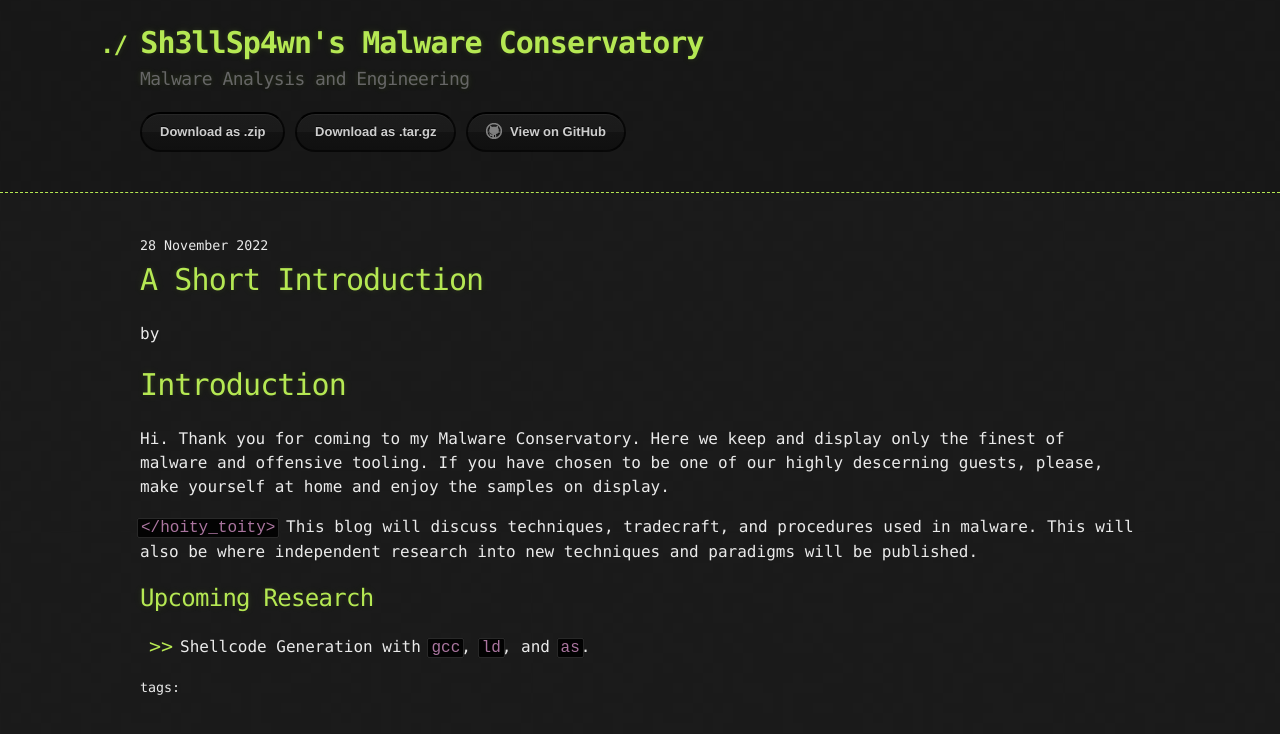
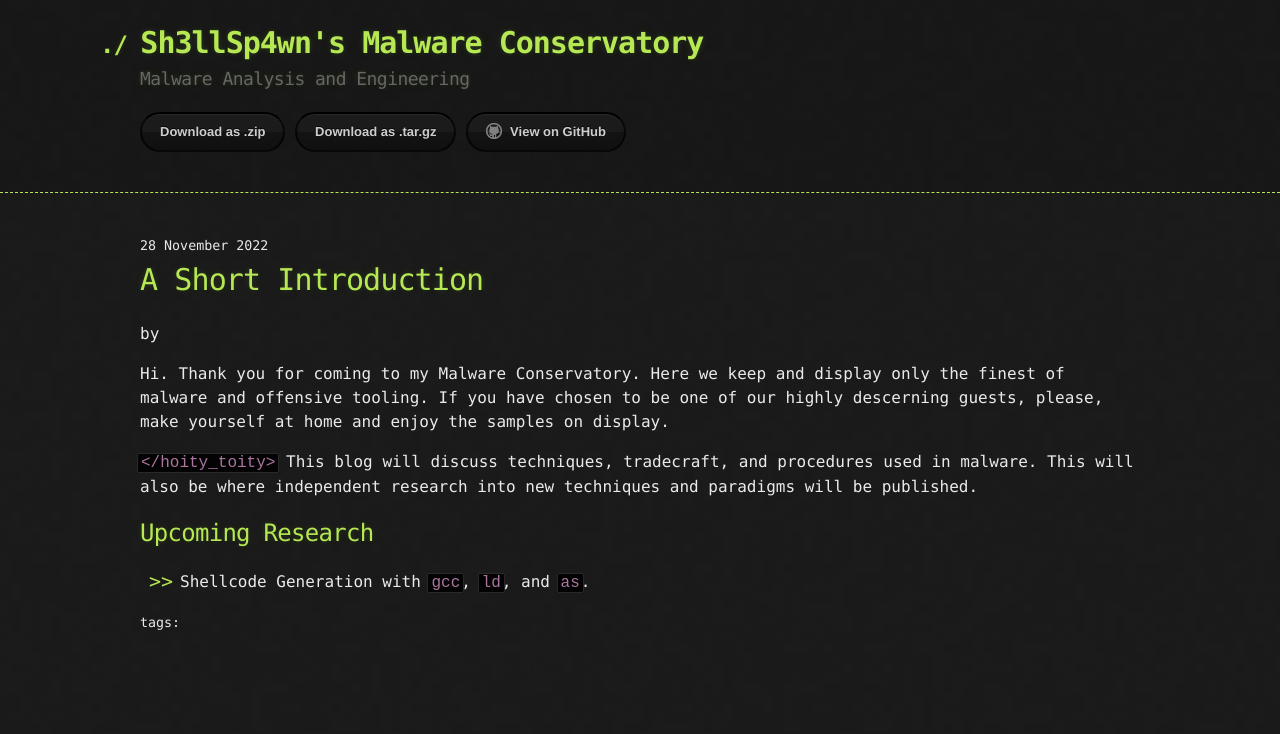
Before and after one commit to Sh3llSp4wn/sh3llsp4wn.github.io, a Jekyll site: the page built from _posts/2022-11-28-New-Blog.md, in a window 1280 px wide. Shown: the top 734 px of the page. Built offline with Jekyll 4.4.1, drawn with Linux system fonts in a browser that asks for light colours.

Commit message:
trying out relitave import

```diff
--- a/_posts/2022-11-28-New-Blog.md
+++ b/_posts/2022-11-28-New-Blog.md
@@ -2,8 +2,6 @@
 layout: post
 title: A Short Introduction
 ---
-
-# Introduction
 
 Hi. Thank you for coming to my Malware Conservatory. Here we keep and display only the finest of malware and offensive tooling. If you have chosen to be one of our highly descerning guests, please, make yourself at home and enjoy the samples on display.
 
--- a/index.html
+++ b/index.html
@@ -1,6 +1,8 @@
 ---
 layout: default
 ---
+
+{% include about.md %}
 
 <div class="posts">
   {% for post in site.posts %}
```
